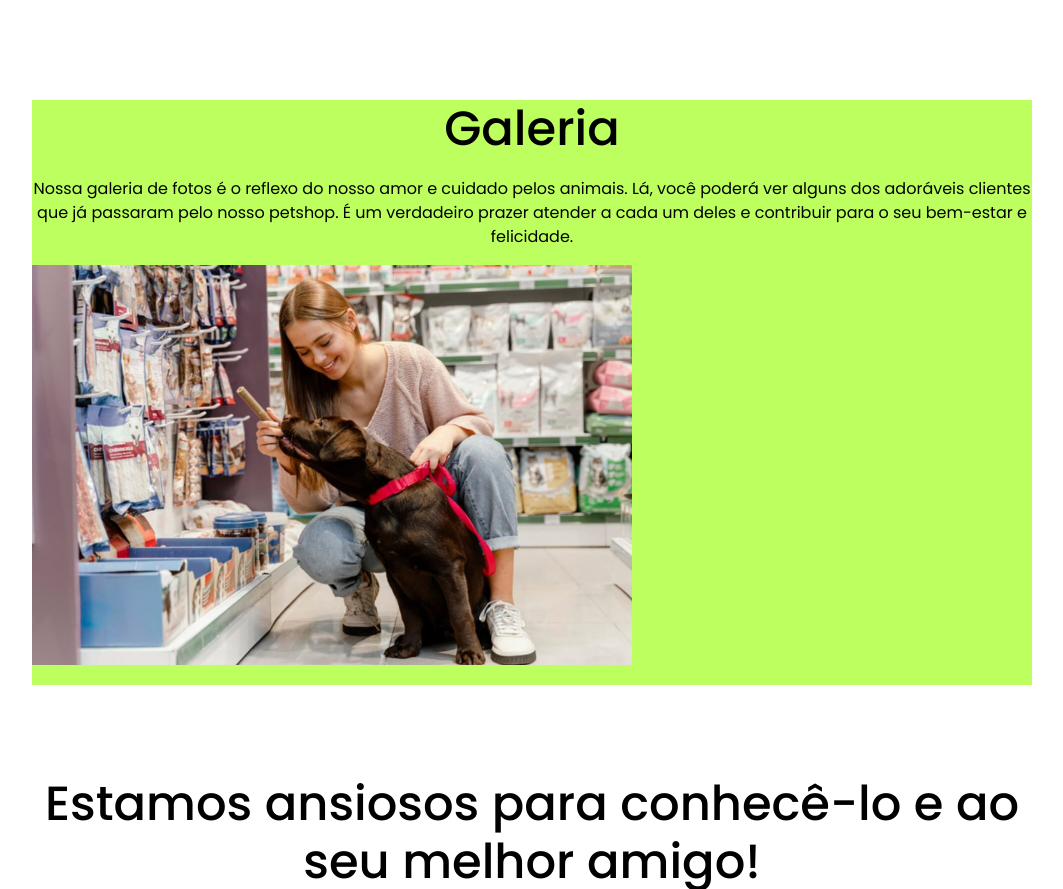
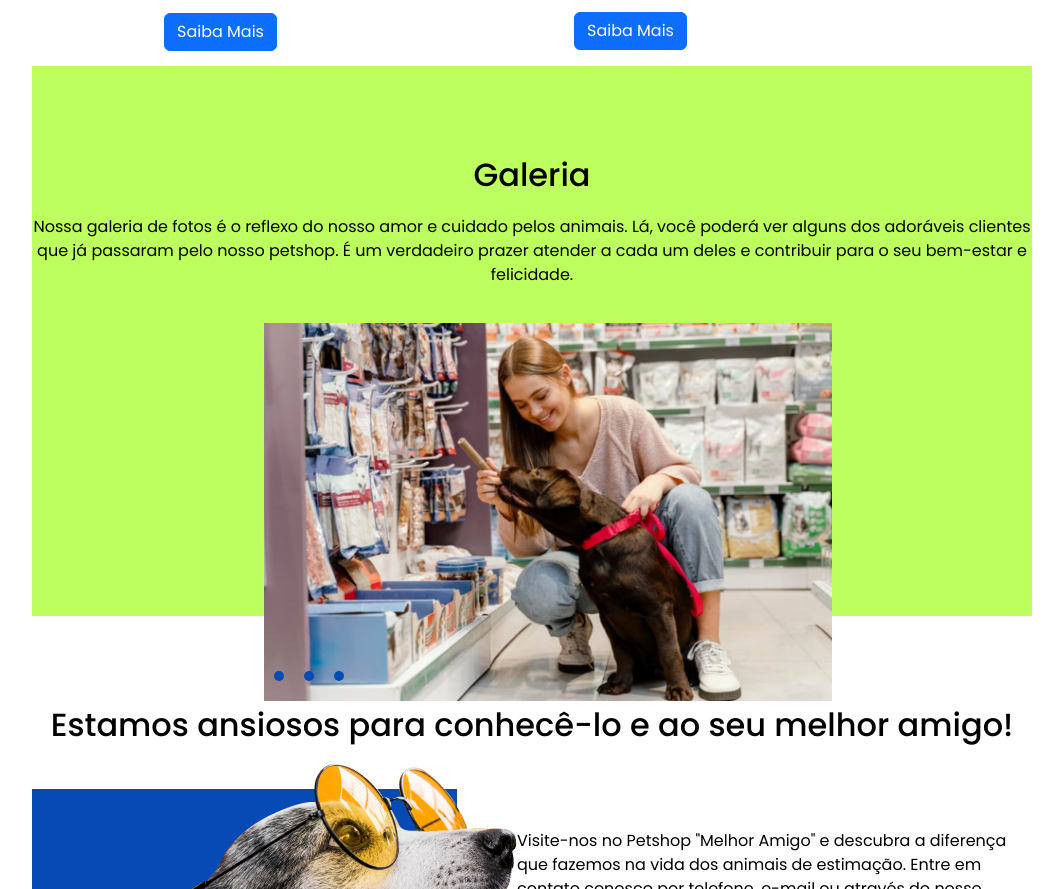
Before and after one commit to giovannamwt/petshop, a plain HTML site: page index.html in a window 1280 px wide. Shown: the part 1911-2800 px from the top of the page, without its empty margins (108-1171 px from the left). Drawn offline with nearby package versions, Linux system fonts and the light colour scheme.

Commit message:
Mais conteúdo

```diff
--- a/index.html
+++ b/index.html
@@ -10,6 +10,7 @@
 </head>
 <body class="container">
     <nav>
+        <img src="/images/logo-menu.png" alt="">
         <ul  class="row align-items-start">
             <li class="col"><a href="#">Inicio</a></li>
             <li class="col"><a href="#">Serviços</a></li>
@@ -32,18 +33,22 @@
             <div class="col" id="one">
                 <img src="/images/4.png" alt="">
                 <p>Rações premium para cães e gatos, com ingredientes de alta qualidade para nutrição balanceada. </p>
+                <button class="btn btn-primary ">Saiba Mais</button>
             </div>
             <div class="col" id="two">
                 <img src="/images/7.png" alt="">
                 <p>Serviços de tosa para cães de todas as raças, com tosadores experientes e técnicas avançadas.</p>
+                <button class="btn btn-primary ">Saiba Mais</button>
             </div>
             <div class="col" id="trhee">
                 <img src="/images/3.png" alt="">
                 <p>Oferecemos diversidade de brinquedos para enriquecer a vida do seu pet, estimulando tanto sua mente quanto seu corpo.</p>
+                <button class="btn btn-primary ">Saiba Mais</button>
             </div>
             <div class="col" id="four">
                 <img src="/images/5.png" alt="">
                 <p>Nossos profissionais garantem uma limpeza profunda e refrescante em ambiente tranquilo e seguro, para cães e gatos.</p>
+                <button class="btn btn-primary ">Saiba Mais</button>
             </div>
 
         </div>
@@ -52,11 +57,48 @@
     <section id="galeria">
         <h2>Galeria</h2>
         <p>Nossa galeria de fotos é o reflexo do nosso amor e cuidado pelos animais. Lá,  você poderá ver alguns dos adoráveis clientes que já passaram pelo nosso  petshop. É um verdadeiro prazer atender a cada um deles e contribuir para o  seu bem-estar e felicidade.</p>
-        <img src="/images/slide1.png" alt="">
+
+        <ul class="slider">
+            <li>
+                  <input type="radio" id="slide1" name="slide" checked>
+                  <label for="slide1"></label>
+                  <img src="/images/slide1.png" />
+            </li>
+            <li>
+                  <input type="radio" id="slide2" name="slide">
+                  <label for="slide2"></label>
+                  <img src="/images/slide2.png" />
+            </li>
+            <li>
+                  <input type="radio" id="slide3" name="slide">
+                  <label for="slide3"></label>
+                  <img src="/images/slide3.png" />
+            </li>
+        </ul>
     </section>
     <section id="contatos">
         <h2>Estamos ansiosos para conhecê-lo e ao seu melhor amigo! </h2>
-        <p>Visite-nos no  Petshop "Melhor Amigo" e descubra a diferença que fazemos na vida dos  animais de estimação. Entre em contato conosco por telefone, e-mail ou através  do nosso formulário de contato no nosso site. </p>
+
+        <div id="content">
+            <img src="/images/dog-sunglass.png" alt="">
+
+            <div id="formulario">
+            <p >Visite-nos no  Petshop "Melhor Amigo" e descubra a diferença que fazemos na vida dos  animais de estimação. Entre em contato conosco por telefone, e-mail ou através  do nosso formulário de contato no nosso site. </p>
+            <div class="mb-3">
+                <label for="exampleFormControlInput1" class="form-label">Email address</label>
+                <input type="email" class="form-control" id="exampleFormControlInput1" placeholder="name@example.com">
+                </div>
+                <div class="mb-3">
+                <label for="exampleFormControlTextarea1" class="form-label">Example textarea</label>
+                <textarea class="form-control" id="exampleFormControlTextarea1" rows="3"></textarea>
+                <button class="btn btn-primary"> Enviar</button>
+            </div>
+        </div>
+
+
+
+        </div>
+
 
     </section>
     <footer>
--- a/style.css
+++ b/style.css
@@ -36,7 +36,7 @@ header{
     color: black;
 }
 header h1{
-    font-size: 52px;
+    font-size: 3rem;
 }
 header p{
     font-family: 18px;
@@ -55,7 +55,7 @@ span{
 }
 h2{
     color: black;
-    font-size: 48px;
+    font-size: 2rem;
     text-align: center;
     margin: 90px auto 20px auto;
 }
@@ -71,7 +71,10 @@ section{
 }
 #galeria{
     background-color: var(--green);
-    background-size: 100%;
+    background-size: cover;
+    display: flex;
+    flex-direction: column;
+    align-items: center;
 
 }
 #one, #two, #trhee, #four{
@@ -85,3 +88,67 @@ section{
 img{
     margin-bottom: 20px;
 }
+
+#content{
+    display: flex;
+    align-items: center;
+}
+#formulario p, header p{
+    text-align: start;
+}
+.slider {
+    display: block;
+    height: 293px;
+    width: 600px;
+    margin: auto;
+    margin-top: 20px;
+    position: relative;
+}
+
+.slider li {
+    list-style: none;
+    position: absolute;
+}
+
+.slider img {
+    margin: auto;
+    height: 100%;
+    width: 100%;
+    vertical-align: top;
+}
+.slider input {
+    display: none;
+}
+.slider label {
+    background-color: var(--blue);
+    border-radius: 100px;
+    bottom: 20px;
+    cursor: pointer;
+    display: block;
+    height: 10px;
+    position: absolute;
+    width: 10px;
+    z-index: 10;
+}
+
+.slider li:nth-child(1) label {
+    left: 10px;
+}
+
+.slider li:nth-child(2) label {
+    left: 40px;
+}
+
+.slider li:nth-child(3) label {
+    left: 70px;
+}
+.slider img {
+    opacity: 0;
+    visibility: hidden;
+}
+
+.slider li input:checked ~ img {
+    opacity: 1;
+    visibility: visible;
+    z-index: 10;
+}
```
Also changed, not shown: images/dog-sunglass.png (added), images/logo-menu.png (added).
